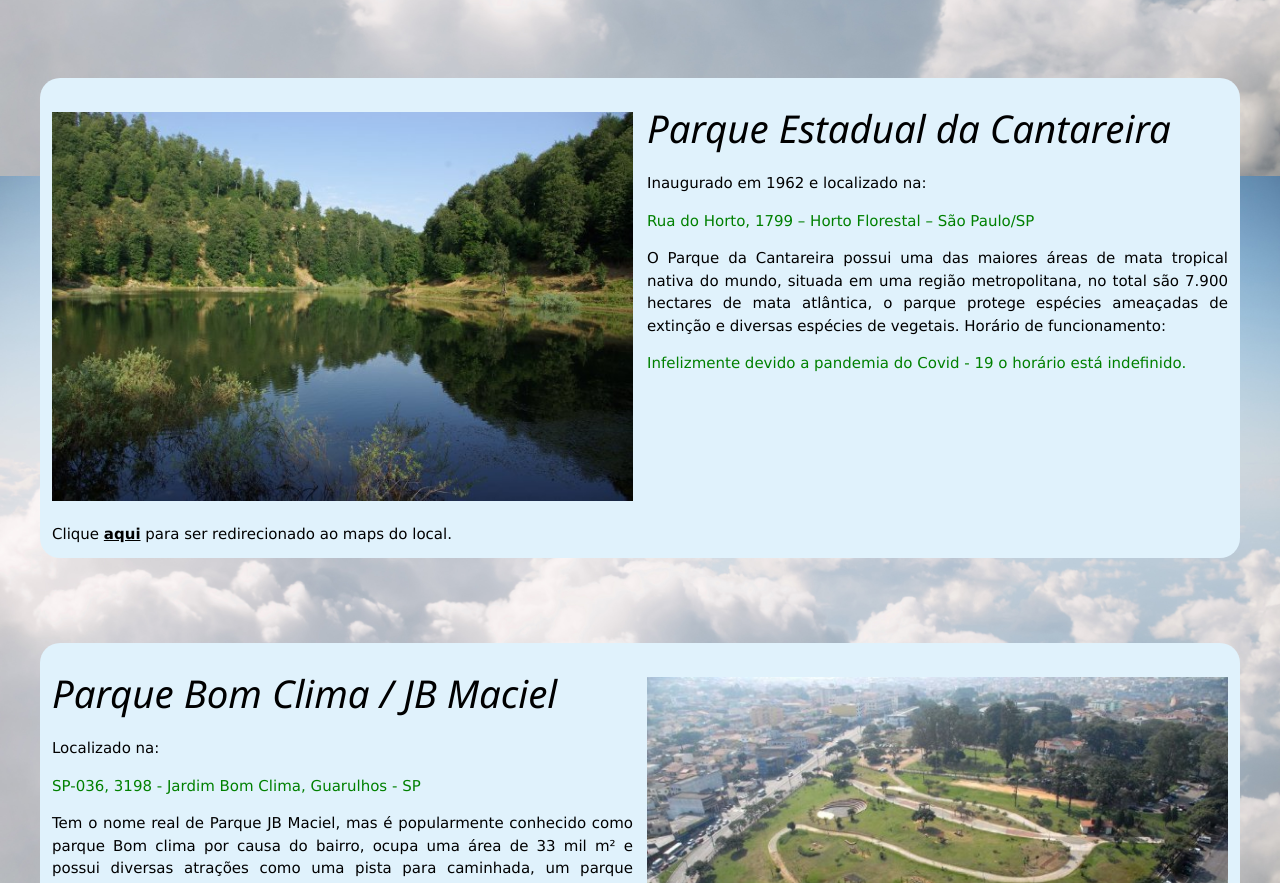
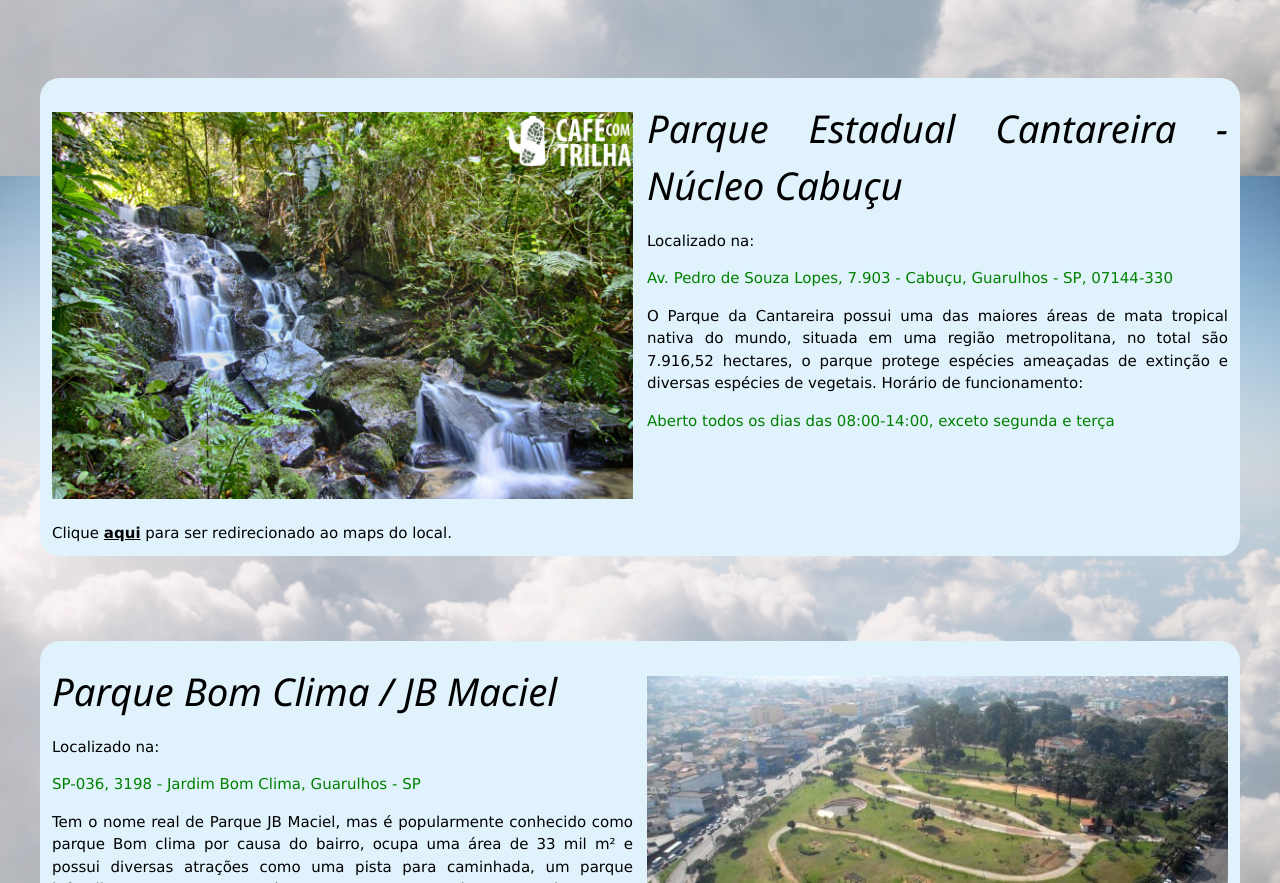
Before and after one commit to gustavozenji/portal-git, a plain HTML site: page parques.html in a window 1280 px wide. Shown: the part 1424-2307 px from the top of the page. Drawn offline with nearby package versions, Linux system fonts and the light colour scheme.

Commit message:
Add files via upload

```diff
--- a/parques.html
+++ b/parques.html
@@ -99,12 +99,12 @@
 <div class="bgdf">
   <div class="row">
       <div class="column" align="left">
-          <br>  <img src="cantareiradois.jfif" alt="Centro" style="width:100%"><br><br>Clique <strong><a href="https://www.google.com.br/maps/dir//R.+do+Horto,+1799+-+Horto+Florestal,+S%C3%A3o+Paulo+-+SP,+02377-000/@-23.4544911,-46.6381439,17z/data=!4m8!4m7!1m0!1m5!1m1!1s0x94cef71f392e7ff5:0x617cdff4c4e84042!2m2!1d-46.6359552!2d-23.454496">aqui</a></strong> para ser redirecionado ao maps do local.
+          <br>  <img src="trilha.jpg" alt="Centro" style="width:100%"><br><br>Clique <strong><a href="https://www.google.com.br/maps/place/Parque+Estadual+Cantareira+-+Núcleo+Cabuçu/@-23.4039784,-46.5373335,17z/data=!3m1!4b1!4m5!3m4!1s0x94cef4a1673af331:0x2cb183ddfcc9de60!8m2!3d-23.4039833!4d-46.5351448">aqui</a></strong> para ser redirecionado ao maps do local.
       </div>
       <div class="column" align="justify">
-          <h1 class="fonttitulo">Parque Estadual da Cantareira</h1>
-          <p <table class="fonttexto"><p>Inaugurado em 1962 e localizado na:<p style="color: green;">Rua do Horto, 1799 – Horto Florestal – São Paulo/SP</p>O Parque da Cantareira possui uma das maiores áreas de mata tropical nativa do mundo, situada em uma região metropolitana, no total são 7.900 hectares de mata atlântica, o parque protege espécies ameaçadas de extinção e diversas espécies de vegetais.
-            Horário de funcionamento:<p style="color: green;">Infelizmente devido a pandemia do Covid - 19 o horário está indefinido.</p>  <br><br><br>
+          <h1 class="fonttitulo">Parque Estadual Cantareira - Núcleo Cabuçu</h1>
+          <p <table class="fonttexto"><p>Localizado na:<p style="color: green;">Av. Pedro de Souza Lopes, 7.903 - Cabuçu, Guarulhos - SP, 07144-330</p>O Parque da Cantareira possui uma das maiores áreas de mata tropical nativa do mundo, situada em uma região metropolitana, no total são 7.916,52 hectares, o parque protege espécies ameaçadas de extinção e diversas espécies de vegetais.
+            Horário de funcionamento:<p style="color: green;">Aberto todos os dias das 08:00-14:00, exceto segunda e terça</p>  <br><br><br>
               </font> </table> </p>
       </div>
   </div>
```
Also changed, not shown: pontos.html (+1 -1 lines), horto.jpg (added), trilha.jpg (added).
